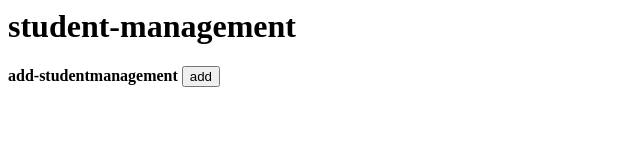
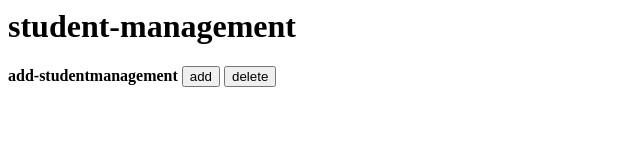
Before and after one commit to huynhtuan2512/QLDA_management, a plain HTML site: page index.html in a window 1280 px wide. Shown: the whole page, without its empty margins (0-640 px from the left). Drawn offline with Linux system fonts and the light colour scheme.

Commit message:
delete button

```diff
--- a/index.html
+++ b/index.html
@@ -1,3 +1,4 @@
 <h1>student-management</h1>
 <b>add-studentmanagement</b>
 <button>add</button>
+<button>delete</button>
```
